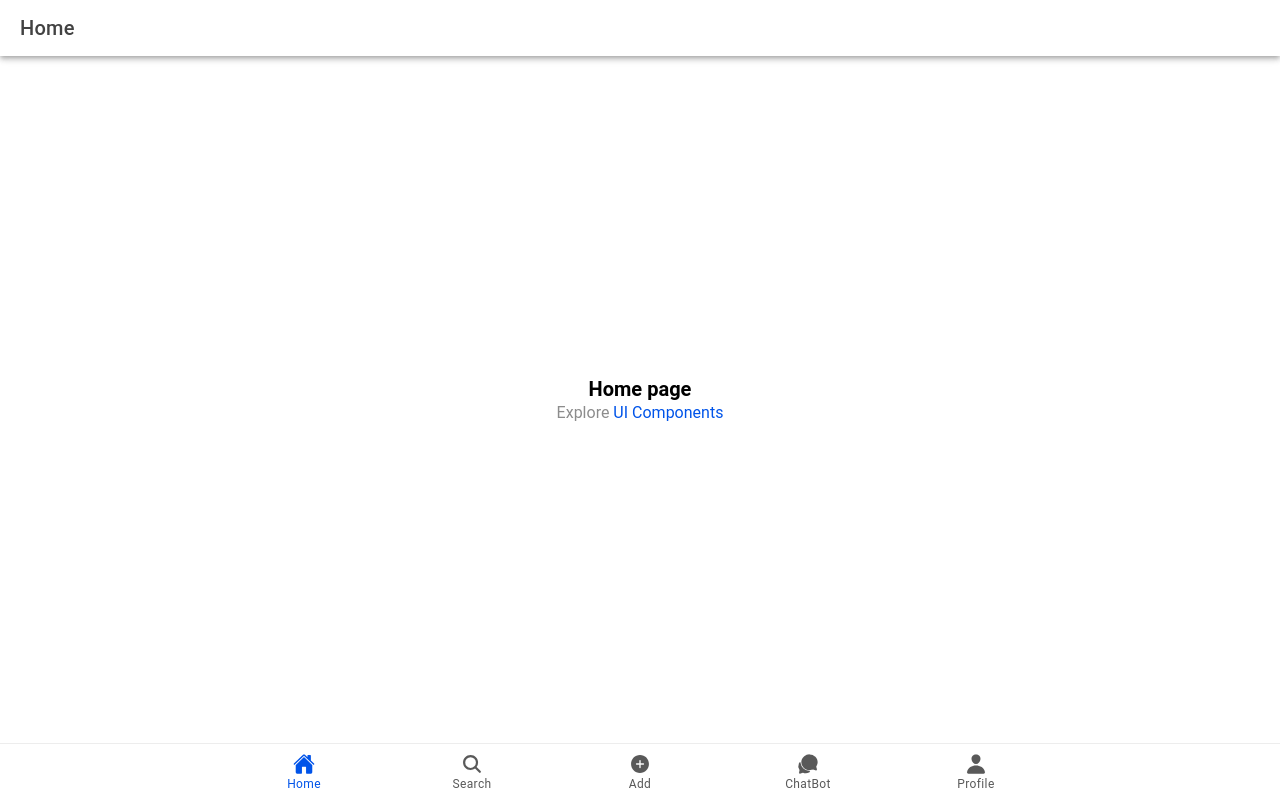
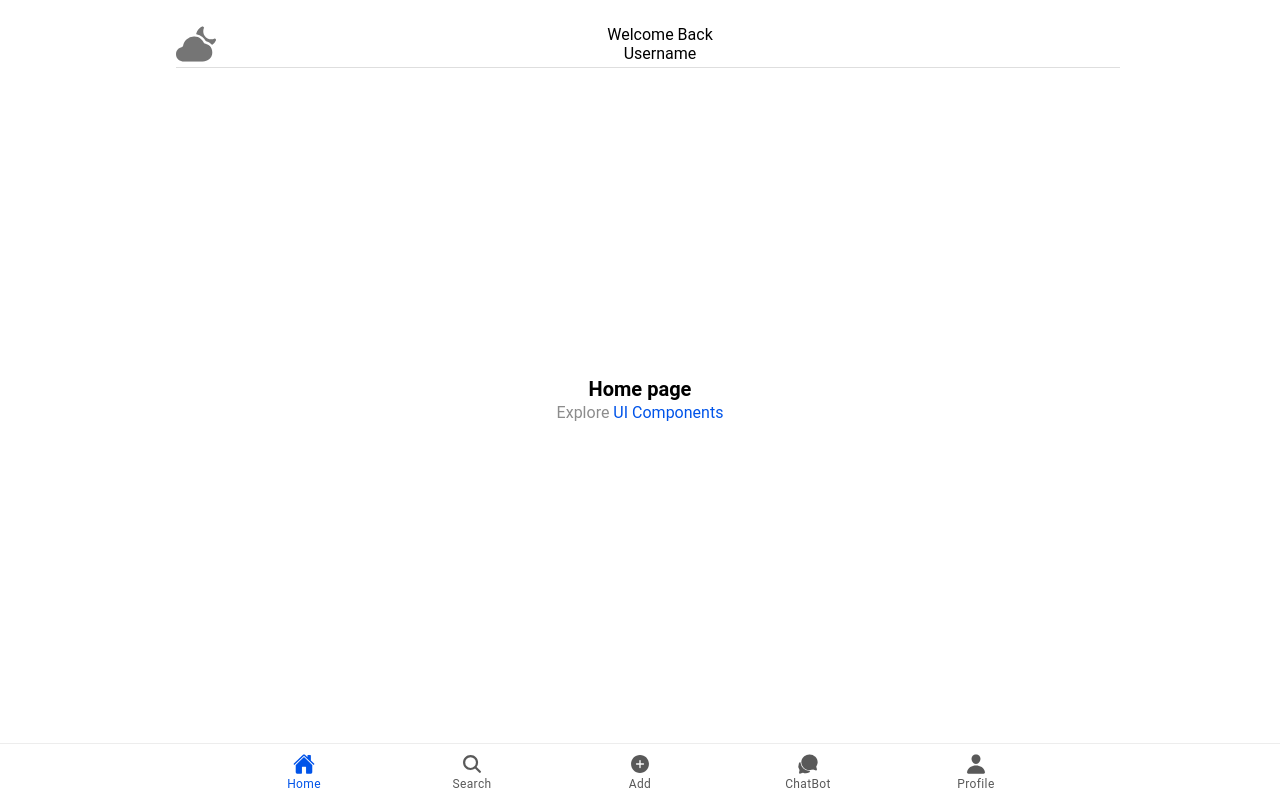
Before and after one commit to RAGilSimoes/ShelfLogr, a React (Vite) app in the folder mobile/: page /home in a window 1280 px wide. Built offline with nearby package versions, Linux system fonts and the light colour scheme.

Commit message:
added search bar to search page, and added welcome message to home page (still very simple)

```diff
--- a/mobile/src/pages/Add.tsx
+++ b/mobile/src/pages/Add.tsx
@@ -11,17 +11,7 @@ import './Add.css';
 const Add: React.FC = () => {
   return (
     <IonPage>
-      <IonHeader>
-        <IonToolbar>
-          <IonTitle>Add</IonTitle>
-        </IonToolbar>
-      </IonHeader>
       <IonContent fullscreen>
-        <IonHeader collapse="condense">
-          <IonToolbar>
-            <IonTitle size="large">Add</IonTitle>
-          </IonToolbar>
-        </IonHeader>
         <ExploreContainer name="Add page" />
       </IonContent>
     </IonPage>
--- a/mobile/src/pages/ChatBot.tsx
+++ b/mobile/src/pages/ChatBot.tsx
@@ -11,17 +11,7 @@ import './ChatBot.css';
 const ChatBot: React.FC = () => {
   return (
     <IonPage>
-      <IonHeader>
-        <IonToolbar>
-          <IonTitle>ChatBot</IonTitle>
-        </IonToolbar>
-      </IonHeader>
       <IonContent fullscreen>
-        <IonHeader collapse="condense">
-          <IonToolbar>
-            <IonTitle size="large">ChatBot</IonTitle>
-          </IonToolbar>
-        </IonHeader>
         <ExploreContainer name="ChatBot page" />
       </IonContent>
     </IonPage>
--- a/mobile/src/pages/Home.tsx
+++ b/mobile/src/pages/Home.tsx
@@ -1,27 +1,58 @@
-import {
-  IonContent,
-  IonHeader,
-  IonPage,
-  IonTitle,
-  IonToolbar,
-} from '@ionic/react';
+import { IonContent, IonPage, IonItem, IonLabel, IonIcon } from '@ionic/react';
+import { sunny, cloudyNight, moon } from 'ionicons/icons';
 import ExploreContainer from '../components/ExploreContainer';
 import './Home.css';
+import { ReactElement } from 'react';
 
 const Home: React.FC = () => {
+  function getTimeIcon(): ReactElement {
+    const iconStyle = {
+      width: '40px',
+      height: '40px',
+    };
+
+    const currentHour: number = Number(
+      new Date().toLocaleTimeString('pt-PT').split(':')[0],
+    );
+
+    const icon =
+      currentHour >= 6 && currentHour <= 12 ? (
+        <IonIcon aria-hidden="true" icon={sunny} style={iconStyle} />
+      ) : currentHour > 12 && currentHour < 20 ? (
+        <IonIcon aria-hidden="true" icon={cloudyNight} style={iconStyle} />
+      ) : (
+        <IonIcon aria-hidden="true" icon={moon} style={iconStyle} />
+      );
+
+    return icon;
+  }
+
   return (
     <IonPage>
-      <IonHeader>
-        <IonToolbar>
-          <IonTitle>Home</IonTitle>
-        </IonToolbar>
-      </IonHeader>
       <IonContent fullscreen>
-        <IonHeader collapse="condense">
-          <IonToolbar>
-            <IonTitle size="large">Home</IonTitle>
-          </IonToolbar>
-        </IonHeader>
+        <IonItem
+          style={{
+            justifySelf: 'center',
+            width: '75%',
+            marginTop: '15px',
+            height: 'fit-content',
+            padding: '5px 0px',
+          }}
+        >
+          {getTimeIcon()}
+          <IonLabel
+            style={{
+              margin: 0,
+              display: 'flex',
+              flexDirection: 'column',
+              alignItems: 'center',
+              width: 'min-content',
+            }}
+          >
+            <IonLabel style={{ width: 'fit-content' }}>Welcome Back</IonLabel>
+            <IonLabel style={{ width: 'fit-content' }}>Username</IonLabel>
+          </IonLabel>
+        </IonItem>
         <ExploreContainer name="Home page" />
       </IonContent>
     </IonPage>
--- a/mobile/src/pages/Profile.tsx
+++ b/mobile/src/pages/Profile.tsx
@@ -11,17 +11,7 @@ import './Profile.css';
 const Profile: React.FC = () => {
   return (
     <IonPage>
-      <IonHeader>
-        <IonToolbar>
-          <IonTitle>Profile</IonTitle>
-        </IonToolbar>
-      </IonHeader>
       <IonContent fullscreen>
-        <IonHeader collapse="condense">
-          <IonToolbar>
-            <IonTitle size="large">Profile</IonTitle>
-          </IonToolbar>
-        </IonHeader>
         <ExploreContainer name="Profile page" />
       </IonContent>
     </IonPage>
--- a/mobile/src/pages/Search.tsx
+++ b/mobile/src/pages/Search.tsx
@@ -4,6 +4,7 @@ import {
   IonPage,
   IonTitle,
   IonToolbar,
+  IonSearchbar,
 } from '@ionic/react';
 import ExploreContainer from '../components/ExploreContainer';
 import './Search.css';
@@ -13,15 +14,14 @@ const Search: React.FC = () => {
     <IonPage>
       <IonHeader>
         <IonToolbar>
-          <IonTitle>Search</IonTitle>
+          <IonSearchbar
+            animated={true}
+            placeholder="Search"
+            showClearButton="focus"
+          ></IonSearchbar>
         </IonToolbar>
       </IonHeader>
       <IonContent fullscreen>
-        <IonHeader collapse="condense">
-          <IonToolbar>
-            <IonTitle size="large">Search</IonTitle>
-          </IonToolbar>
-        </IonHeader>
         <ExploreContainer name="Search page" />
       </IonContent>
     </IonPage>
```
